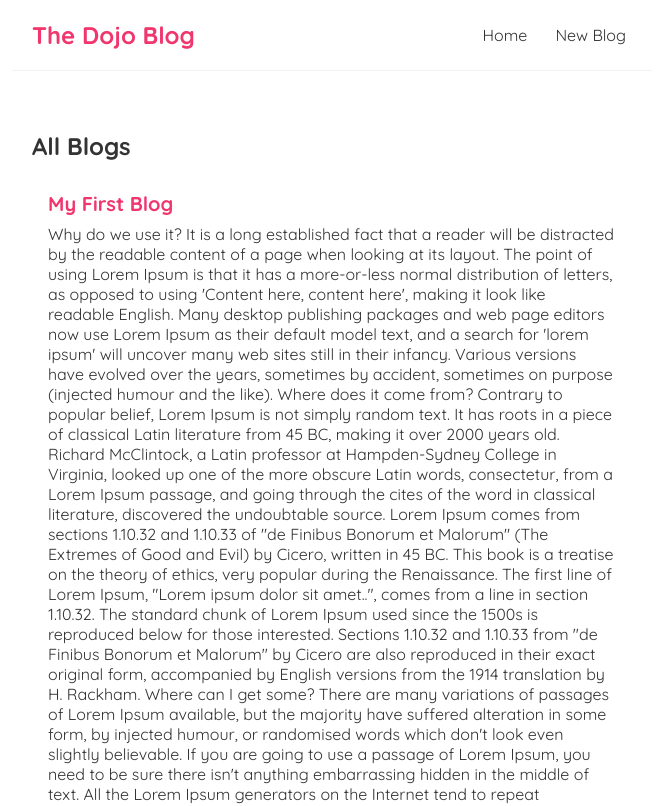
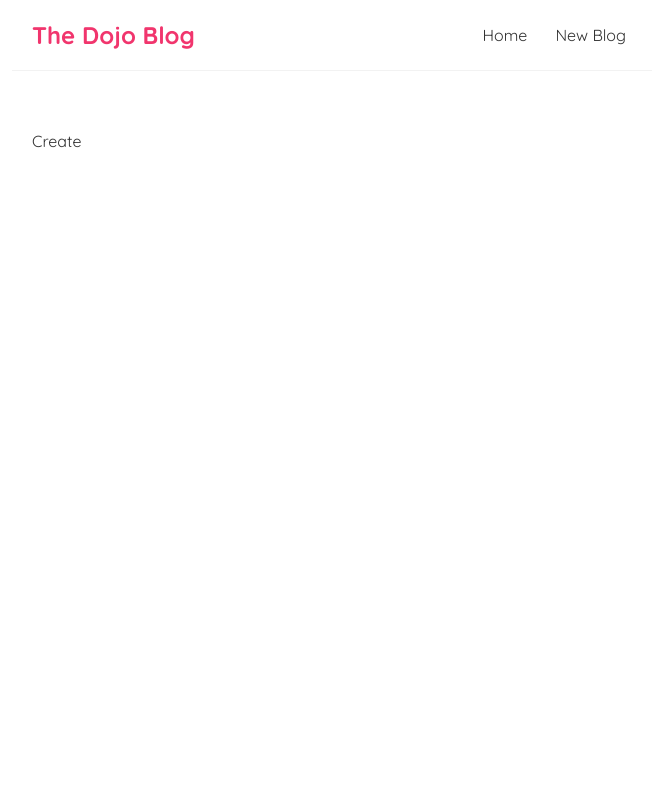
Before and after one commit to HKBrianNg/blog, a React (Create React App) app: page /create in a window 1280 px wide. Shown: the top 806 px of the page, without its empty margins (308-964 px from the left). Built offline with nearby package versions, Linux system fonts and the light colour scheme; data requests are answered from the project's data file.

Commit message:
add LInk to navbar navigation

```diff
--- a/package.json
+++ b/package.json
@@ -8,6 +8,7 @@
     "@testing-library/user-event": "^13.5.0",
     "react": "^18.2.0",
     "react-dom": "^18.2.0",
+    "react-router-dom": "^6.3.0",
     "react-scripts": "5.0.1",
     "web-vitals": "^2.1.4"
   },
--- a/src/App.js
+++ b/src/App.js
@@ -1,5 +1,7 @@
 import Navbar from './Navbar';
 import Home from './Home';
+import Create from './Create';
+import { Routes, Route } from 'react-router-dom';
 
 
 function App() {
@@ -7,10 +9,15 @@ function App() {
     <div className="App">
       <Navbar />
       <div className="content">
-        <Home />
+        <Routes>
+          <Route path="/" element={<Home />} />
+          <Route path="/home" element={<Home />} />
+          <Route path="/create" element={<Create />} />
+        </Routes>
       </div>
     </div>
   );
 }
 
+
 export default App;
--- /dev/null
+++ b/src/Create.js
@@ -0,0 +1,11 @@
+import React from 'react'
+
+function Create() {
+    return (
+        <div className='create'>
+            Create
+        </div>
+    )
+}
+
+export default Create
--- a/src/Navbar.js
+++ b/src/Navbar.js
@@ -1,4 +1,6 @@
-import React from 'react'
+import React from 'react';
+import { Link } from 'react-router-dom';
+
 
 function Navbar() {
 
@@ -7,8 +9,8 @@ function Navbar() {
         <nav className="navbar">
             <h1>The Dojo Blog</h1>
             <div className="links">
-                <a href='/'>Home</a>
-                <a href='/create'>New Blog</a>
+                <Link to='/home'>Home</Link>
+                <Link to='/create'>New Blog</Link>
             </div>
         </nav>
     )
--- a/src/index.js
+++ b/src/index.js
@@ -2,13 +2,15 @@ import React from 'react';
 import ReactDOM from 'react-dom/client';
 import './index.css';
 import App from './App';
+import { BrowserRouter } from 'react-router-dom';
 
 const root = ReactDOM.createRoot(document.getElementById('root'));
 root.render(
-  // <React.StrictMode>
-  //   <App />
-  // </React.StrictMode>
-  <App />
+  <React.StrictMode>
+    <BrowserRouter>
+      <App />
+    </BrowserRouter>
+  </React.StrictMode>
 
 );
 
```
Also changed, not shown: 1 other file (tests, documents, lock files or other folders).
